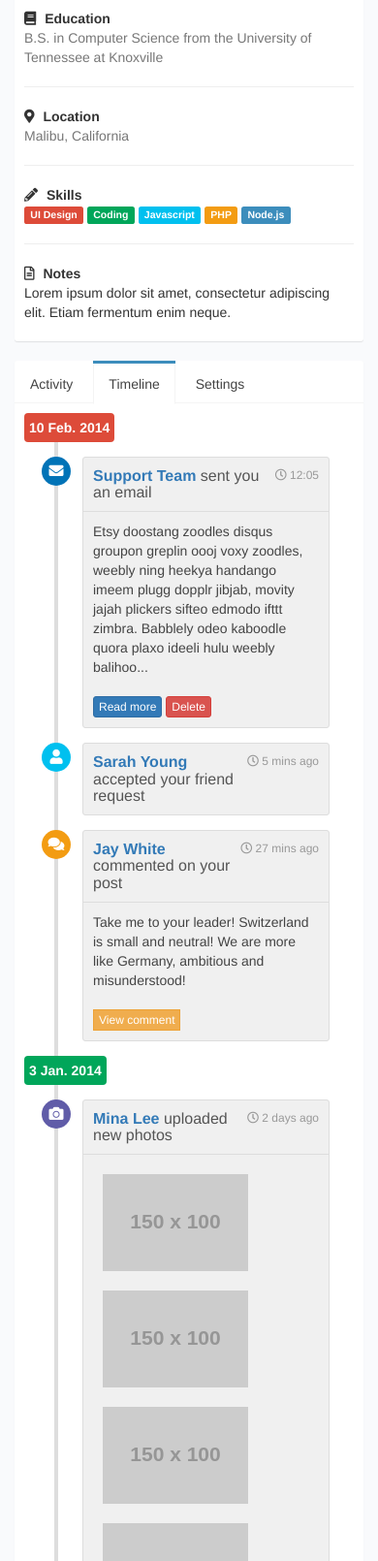
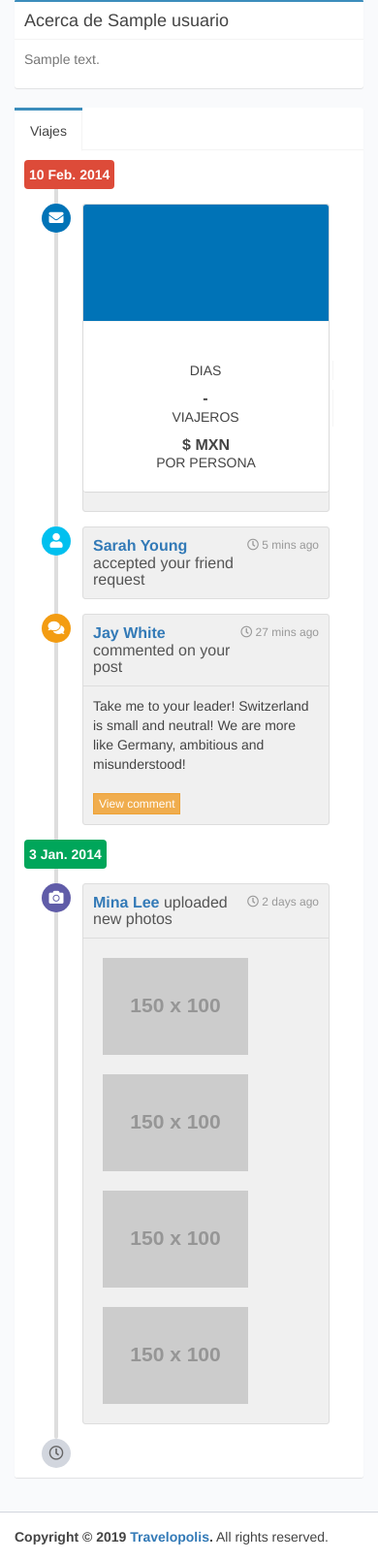
Before and after one commit to carlosgaxiola/travelopolis, a CodeIgniter app: the page made by application/views/Perfil/perfil_vista.php in a window 390 px wide. Shown: the part 614-2224 px from the top of the page at 97% size. Run offline with CodeIgniter, Linux system fonts and the light colour scheme; tables that the repository leaves empty hold one stand-in row (values such as "Sample post"); the template is opened without the code that fills it: most values are stand-ins (such as "Sample title", 1, 10 or a date in 2020); grey boxes labelled with a size stand in for pictures from a placeholder-image service; data that the repository does not hold is empty; some libraries are stand-ins or nearby versions.

Commit message:
se cambio los session por usario

```diff
--- a/application/views/Perfil/perfil_vista.php
+++ b/application/views/Perfil/perfil_vista.php
@@ -4,165 +4,49 @@
 		<div class="col-md-3">
 			<div class="box box-primary">
 				<div class="box-body box-profile">
-					<?php if ($this->session->userdata("url_foto_perfil")): ?>
-						<img class="profile-user-img img-responsive img-circle" src="<?php echo base_url("assets/images/users/".$this->session->userdata("url_foto_perfil")."/profile_160x160.jpg") ?>" alt="Foto de perfil">
+					<?php if ($usuario["url_foto_perfil"]): ?>
+						<img class="profile-user-img img-responsive img-circle" src="<?php echo base_url("assets/images/users/".$usuario["url_foto_perfil"]."/profile_160x160.jpg") ?>" alt="Foto de perfil">
 					<?php else: ?>
 						<img class="profile-user-img img-responsive img-circle" src="<?php echo base_url("assets/images/users/default.png") ?>" alt="Foto de perfil">
 					<?php endif; ?>
-					<h3 class="profile-username text-center"><?php echo $this->session->userdata("completo") ?></h3>
-					<p class="text-muted text-center"><?php echo $this->session->userdata("perfil") ?></p>
+					<h3 class="profile-username text-center"><?php echo $usuario["completo"] ?></h3>
+					<p class="text-muted text-center"><?php echo $usuario["perfil"] ?></p>
 					<ul class="list-group list-group-unbordered">
 						<li class="list-group-item">
-							<b>Followers</b> <a class="pull-right">1,322</a>
+							<b>Amigos</b> <a class="pull-right"><?php echo isset($amigos['total'])? $amigos['total']: '0' ?></a>
 						</li>
 						<li class="list-group-item">
-							<b>Following</b> <a class="pull-right">543</a>
+							<b>Viajes realizados</b> <a class="pull-right"><?php echo isset($viajes['total'])? $viajes["total"]: '0'?></a>
 						</li>
 						<li class="list-group-item">
-							<b>Friends</b> <a class="pull-right">13,287</a>
+							<b>Viajes deseados</b> <a class="pull-right"><?php echo isset($viaje['me_gustan'])? $viaje['me_gustan']: '0' ?></a>
 						</li>
 					</ul>
-					<a href="#" class="btn btn-primary btn-block"><b>Follow</b></a>
+					<?php if (strcmp($usuario['nombre'], $this->session->userdata("nombre")) != 0): ?>
+						<a href="#" class="btn btn-primary btn-block"><b>Solicitar amistad</b></a>
+					<?php endif; ?>
 				</div>
 			</div>
 			<div class="box box-primary">
 				<div class="box-header with-border">
-					<h3 class="box-title">About Me</h3>
+					<h3 class="box-title">Acerca de <?php echo $usuario["nombre"] ?></h3>
 				</div>
 				<div class="box-body">
-					<strong><i class="fa fa-book margin-r-5"></i> Education</strong>
 					<p class="text-muted">
-						B.S. in Computer Science from the University of Tennessee at Knoxville
+						<?php echo $usuario['descripcion'] ?>
 					</p>
-					<hr>
-					<strong><i class="fa fa-map-marker margin-r-5"></i> Location</strong>
-					<p class="text-muted">Malibu, California</p>
-					<hr>
-					<strong><i class="fa fa-pencil margin-r-5"></i> Skills</strong>
-					<p>
-						<span class="label label-danger">UI Design</span>
-						<span class="label label-success">Coding</span>
-						<span class="label label-info">Javascript</span>
-						<span class="label label-warning">PHP</span>
-						<span class="label label-primary">Node.js</span>
-					</p>
-					<hr>
-					<strong><i class="fa fa-file-text-o margin-r-5"></i> Notes</strong>
-					<p>Lorem ipsum dolor sit amet, consectetur adipiscing elit. Etiam fermentum enim neque.</p>
 				</div>
 			</div>
 		</div>
 		<div class="col-md-9">
 			<div class="nav-tabs-custom">
 				<ul class="nav nav-tabs">
-					<li class=""><a href="#activity" data-toggle="tab" aria-expanded="false">Activity</a></li>
-					<li class="active"><a href="#timeline" data-toggle="tab" aria-expanded="true">Timeline</a></li>
-					<li class=""><a href="#settings" data-toggle="tab" aria-expanded="false">Settings</a></li>
+					<li class="active"><a href="#timeline" data-toggle="tab" aria-expanded="true">Viajes</a></li>
+					<?php if (strcmp($usuario['nombre'], $this->session->userdata("usuario")) == 0): ?>
+						<li class=""><a href="#settings" data-toggle="tab" aria-expanded="false">Configuración</a></li>
+					<?php endif; ?>
 				</ul>
 				<div class="tab-content">
-					<div class="tab-pane" id="activity">
-						<div class="post">
-							<div class="user-block">
-								<img class="img-circle img-bordered-sm" src="../../dist/img/user1-128x128.jpg" alt="user image">
-								<span class="username">
-									<a href="#">Jonathan Burke Jr.</a>
-									<a href="#" class="pull-right btn-box-tool"><i class="fa fa-times"></i></a>
-								</span>
-								<span class="description">Shared publicly - 7:30 PM today</span>
-							</div>
-							<p>
-								Lorem ipsum represents a long-held tradition for designers,
-								typographers and the like. Some people hate it and argue for
-								its demise, but others ignore the hate as they create awesome
-								tools to help create filler text for everyone from bacon lovers
-								to Charlie Sheen fans.
-							</p>
-							<ul class="list-inline">
-								<li>
-									<a href="#" class="link-black text-sm"><i class="fa fa-share margin-r-5"></i> Share</a>
-								</li>
-								<li>
-									<a href="#" class="link-black text-sm"><i class="fa fa-thumbs-o-up margin-r-5"></i> Like</a>
-								</li>
-								<li class="pull-right">
-									<a href="#" class="link-black text-sm"><i class="fa fa-comments-o margin-r-5"></i> Comments
-									(5)</a>
-								</li>
-							</ul>
-							<input class="form-control input-sm" type="text" placeholder="Type a comment">
-						</div>
-						<div class="post clearfix">
-							<div class="user-block">
-								<img class="img-circle img-bordered-sm" src="../../dist/img/user7-128x128.jpg" alt="User Image">
-								<span class="username">
-									<a href="#">Sarah Ross</a>
-									<a href="#" class="pull-right btn-box-tool"><i class="fa fa-times"></i></a>
-								</span>
-								<span class="description">Sent you a message - 3 days ago</span>
-							</div>
-							<p>
-								Lorem ipsum represents a long-held tradition for designers,
-								typographers and the like. Some people hate it and argue for
-								its demise, but others ignore the hate as they create awesome
-								tools to help create filler text for everyone from bacon lovers
-								to Charlie Sheen fans.
-							</p>
-							<form class="form-horizontal">
-								<div class="form-group margin-bottom-none">
-									<div class="col-sm-9">
-										<input class="form-control input-sm" placeholder="Response">
-									</div>
-									<div class="col-sm-3">
-										<button type="submit" class="btn btn-danger pull-right btn-block btn-sm">Send</button>
-									</div>
-								</div>
-							</form>
-						</div>
-						<div class="post">
-							<div class="user-block">
-								<img class="img-circle img-bordered-sm" src="../../dist/img/user6-128x128.jpg" alt="User Image">
-								<span class="username">
-									<a href="#">Adam Jones</a>
-									<a href="#" class="pull-right btn-box-tool"><i class="fa fa-times"></i></a>
-								</span>
-								<span class="description">Posted 5 photos - 5 days ago</span>
-							</div>
-							<div class="row margin-bottom">
-								<div class="col-sm-6">
-									<img class="img-responsive" src="../../dist/img/photo1.png" alt="Photo">
-								</div>
-								<div class="col-sm-6">
-									<div class="row">
-										<div class="col-sm-6">
-											<img class="img-responsive" src="../../dist/img/photo2.png" alt="Photo">
-											<br>
-											<img class="img-responsive" src="../../dist/img/photo3.jpg" alt="Photo">
-										</div>
-										<!-- /.col -->
-										<div class="col-sm-6">
-											<img class="img-responsive" src="../../dist/img/photo4.jpg" alt="Photo">
-											<br>
-											<img class="img-responsive" src="../../dist/img/photo1.png" alt="Photo">
-										</div>
-									</div>
-								</div>
-							</div>
-							<ul class="list-inline">
-								<li>
-									<a href="#" class="link-black text-sm"><i class="fa fa-share margin-r-5"></i> Share</a>
-								</li>
-								<li>
-									<a href="#" class="link-black text-sm"><i class="fa fa-thumbs-o-up margin-r-5"></i> Like</a>
-								</li>
-								<li class="pull-right">
-									<a href="#" class="link-black text-sm"><i class="fa fa-comments-o margin-r-5"></i>
-										Comments (5)
-									</a>
-								</li>
-							</ul>
-							<input class="form-control input-sm" type="text" placeholder="Type a comment">
-						</div>
-					</div>
 					<div class="tab-pane active" id="timeline">
 						<ul class="timeline timeline-inverse">
 							<li class="time-label">
@@ -173,18 +57,7 @@
 							<li>
 								<i class="fa fa-envelope bg-blue"></i>
 								<div class="timeline-item">
-									<span class="time"><i class="fa fa-clock-o"></i> 12:05</span>
-									<h3 class="timeline-header"><a href="#">Support Team</a> sent you an email</h3>
-									<div class="timeline-body">
-										Etsy doostang zoodles disqus groupon greplin oooj voxy zoodles,
-										weebly ning heekya handango imeem plugg dopplr jibjab, movity
-										jajah plickers sifteo edmodo ifttt zimbra. Babblely odeo kaboodle
-										quora plaxo ideeli hulu weebly balihoo...
-									</div>
-									<div class="timeline-footer">
-										<a class="btn btn-primary btn-xs">Read more</a>
-										<a class="btn btn-danger btn-xs">Delete</a>
-									</div>
+									<?php $this->load->view("Viajes/viaje_card_horizontal", array("viaje" => $viajes[0])) ?>
 								</div>
 							</li>
 							<li>
@@ -235,54 +108,53 @@
 							</li>
 						</ul>
 					</div>
+					<?php if (strcmp($usuario['nombre'], $this->session->userdata("usuario")) == 0): ?>
 						<div class="tab-pane" id="settings">
 							<form class="form-horizontal">
 								<div class="form-group">
-								<label for="inputName" class="col-sm-2 control-label">Name</label>
+									<label for="txtNombre" class="col-sm-2 control-label">Nombre</label>
 									<div class="col-sm-10">
-									<input type="email" class="form-control" id="inputName" placeholder="Name">
+										<input type="text" class="form-control" id="txtNombre" value="<?php echo $usuario['nombre'] ?>">
 									</div>
 								</div>
 								<div class="form-group">
-								<label for="inputEmail" class="col-sm-2 control-label">Email</label>
+									<label for="txtAPaterno" class="col-sm-2 control-label">Apellido Paterno</label>
 									<div class="col-sm-10">
-									<input type="email" class="form-control" id="inputEmail" placeholder="Email">
+										<input type="email" class="form-control" id="txtAPaterno" value="<?php echo $usuario['a_paterno'] ?>">
 									</div>
 								</div>
 								<div class="form-group">
-								<label for="inputName" class="col-sm-2 control-label">Name</label>
+									<label for="txtAMaterno" class="col-sm-2 control-label">Apellido Materno</label>
 									<div class="col-sm-10">
-									<input type="text" class="form-control" id="inputName" placeholder="Name">
+										<input type="text" class="form-control" id="txtAMaterno" value="<?php echo $usuario['a_materno'] ?>">
 									</div>
 								</div>
 								<div class="form-group">
-								<label for="inputExperience" class="col-sm-2 control-label">Experience</label>
+									<label for="txtCorreo" class="col-sm-2 control-label">Correo</label>
 									<div class="col-sm-10">
-									<textarea class="form-control" id="inputExperience" placeholder="Experience"></textarea>
+										<input type="text" class="form-control" id="txtCorreo" value="<?php echo $usuario['correo'] ?>">
 									</div>
 								</div>
 								<div class="form-group">
-								<label for="inputSkills" class="col-sm-2 control-label">Skills</label>
+									<label for="txtUsuario" class="col-sm-2 control-label">Usuario</label>
 									<div class="col-sm-10">
-									<input type="text" class="form-control" id="inputSkills" placeholder="Skills">
+										<input type="text" class="form-control" id="txtUsuario" value="<?php echo $usuario['usuario'] ?>">
+									</div>
+								</div>
+								<div class="form-group row">
+									<label for="txtDescripcion" class="col-sm-2" style="padding-left: 0px; margin-right: 0px; padding-right: 0px; width: 10%; margin-left: 6.5%;">Descripción</label>
+									<div class="col-sm-10">
+										<textarea type="text" name="txtDescripcion" class="form-control" id="txtDescripcion">
+											<?php echo $usuario['descripcion'] ?>
+										</textarea>
 									</div>
 								</div>
 								<div class="form-group">
-								<div class="col-sm-offset-2 col-sm-10">
-									<div class="checkbox">
-										<label>
-											<input type="checkbox"> I agree to the <a href="#">terms and conditions</a>
-										</label>
-									</div>
-								</div>
-							</div>
-							<div class="form-group">
-								<div class="col-sm-offset-2 col-sm-10">
-									<button type="submit" class="btn btn-danger">Submit</button>
-								</div>
+									<button type="button" class="btn btn-default" id="btn-cambiar">Cambiar usuario y/o contraseña</button>
 								</div>
 							</form>
 						</div>
+					<?php endif; ?>
 				</div>
 			</div>
 		</div>
@@ -290,3 +162,8 @@
 	v>
 </section>
 <?php $this->load->view("Global/footer") ?>
+<script>
+	$(document).ready( function () {
+		$("#txtDescripcion").text($("#txtDescripcion").text().trim())
+	})
+</script>
```
Lines whose indentation alone changed are shown as unchanged.
